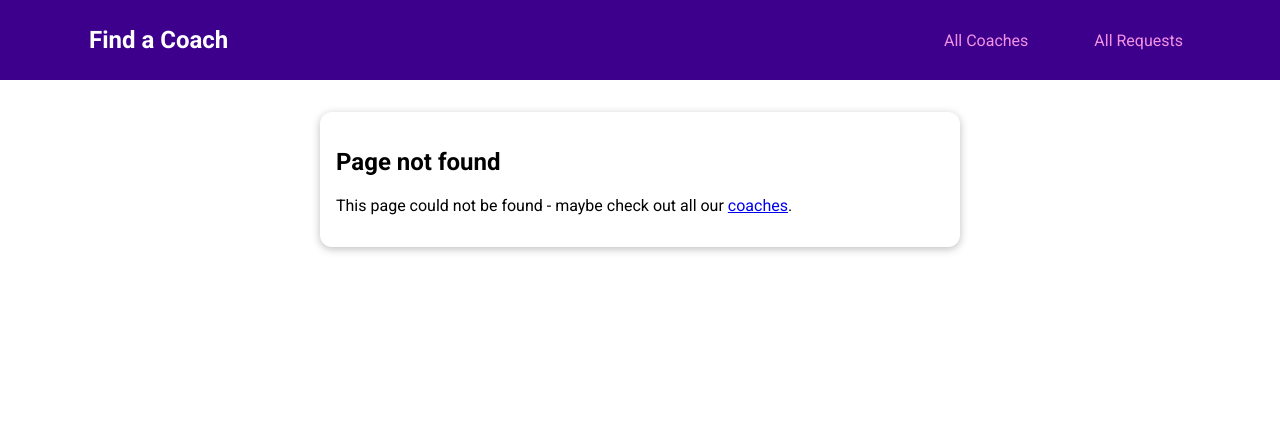
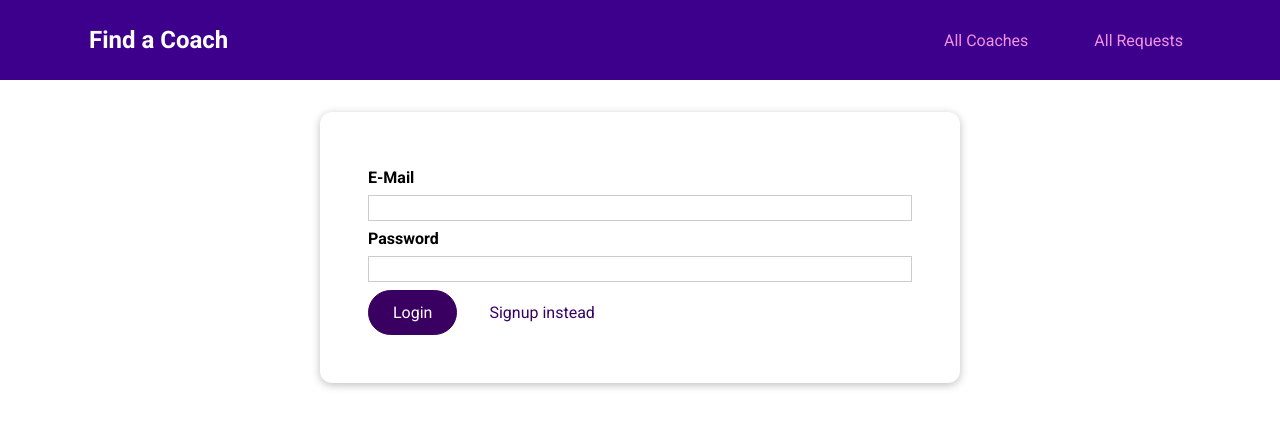
Before and after one commit to danieltrusca/FindACoach-VueJS, a Vue app: page /auth in a window 1280 px wide. Before the commit this address had no page. Shown: the top 428 px of the page. Built offline with nearby package versions, Linux system fonts and the light colour scheme.

Commit message:
adding an Authentication Page (Login&Signup)

```diff
--- /dev/null
+++ b/src/pages/auth/UserAuth.vue
@@ -0,0 +1,126 @@
+<template>
+  <div>
+    <base-card>
+      <form @submit.prevent="submitForm">
+        <div class="form-control">
+          <label for="email">E-Mail</label>
+          <input
+            type="email"
+            id="email"
+            v-model.trim="email"
+            @blur="clearValidity"
+          />
+        </div>
+        <div class="form-control">
+          <label for="password">Password</label>
+          <input
+            type="password"
+            id="password"
+            v-model.trim="password"
+            @blur="clearValidity"
+          />
+        </div>
+        <p v-if="!formIsValid">
+          Please enter a valid email and password (must be at least 6 characters
+          long).
+        </p>
+        <base-button>{{ submitButtonCaption }}</base-button>
+        <base-button type="button" mode="flat" @click="switchAuthMode">{{
+          switchModeButtonCaption
+        }}</base-button>
+      </form>
+    </base-card>
+  </div>
+</template>
+
+<script>
+export default {
+  data() {
+    return {
+      email: '',
+      password: '',
+      formIsValid: true,
+      mode: 'login'
+    };
+  },
+  computed: {
+    submitButtonCaption() {
+      if (this.mode === 'login') {
+        return 'Login';
+      } else {
+        return 'Signup';
+      }
+    },
+    switchModeButtonCaption() {
+      if (this.mode === 'login') {
+        return 'Signup instead';
+      } else {
+        return 'Login instead';
+      }
+    }
+  },
+  methods: {
+    clearValidity() {
+      this.formIsValid = true;
+    },
+    submitForm() {
+      this.formIsValid = true;
+      if (
+        this.email === '' ||
+        !this.email.includes('@') ||
+        this.password.length < 6
+      ) {
+        this.formIsValid = false;
+        return;
+      }
+    },
+    switchAuthMode() {
+      if (this.mode === 'login') {
+        this.mode = 'signup';
+      } else {
+        this.mode = 'login';
+      }
+    }
+  }
+};
+</script>
+
+<style scoped>
+form {
+  margin: 1rem;
+  padding: 1rem;
+}
+
+.form-control {
+  margin: 0.5rem 0;
+}
+
+label {
+  font-weight: bold;
+  margin-bottom: 0.5rem;
+  display: block;
+}
+
+input,
+textarea {
+  display: block;
+  width: 100%;
+  font: inherit;
+  border: 1px solid #ccc;
+  padding: 0.15rem;
+}
+
+input:focus,
+textarea:focus {
+  border-color: #3d008d;
+  background-color: #faf6ff;
+  outline: none;
+}
+
+p {
+  color: red;
+  text-align: center;
+  margin: 0.5rem;
+  padding: 0.5rem 1rem;
+}
+</style>
--- a/src/router.js
+++ b/src/router.js
@@ -5,6 +5,7 @@
 import ContactRegistration from './pages/coaches/CoachRegistration.vue';
 import ContactCoach from './pages/requests/ContactCoach.vue';
 import RequestsReceived from './pages/requests/RequestsReceived.vue';
+import UserAuth from './pages/auth/UserAuth.vue';
 import NotFound from './pages/NotFound.vue';
 
 const router = createRouter({
@@ -20,6 +21,7 @@
     },
     { path: '/register', component: ContactRegistration },
     { path: '/requests', component: RequestsReceived },
+    { path: '/auth', component: UserAuth },
     { path: '/:notFound(.*)', component: NotFound }
   ]
 });
```
